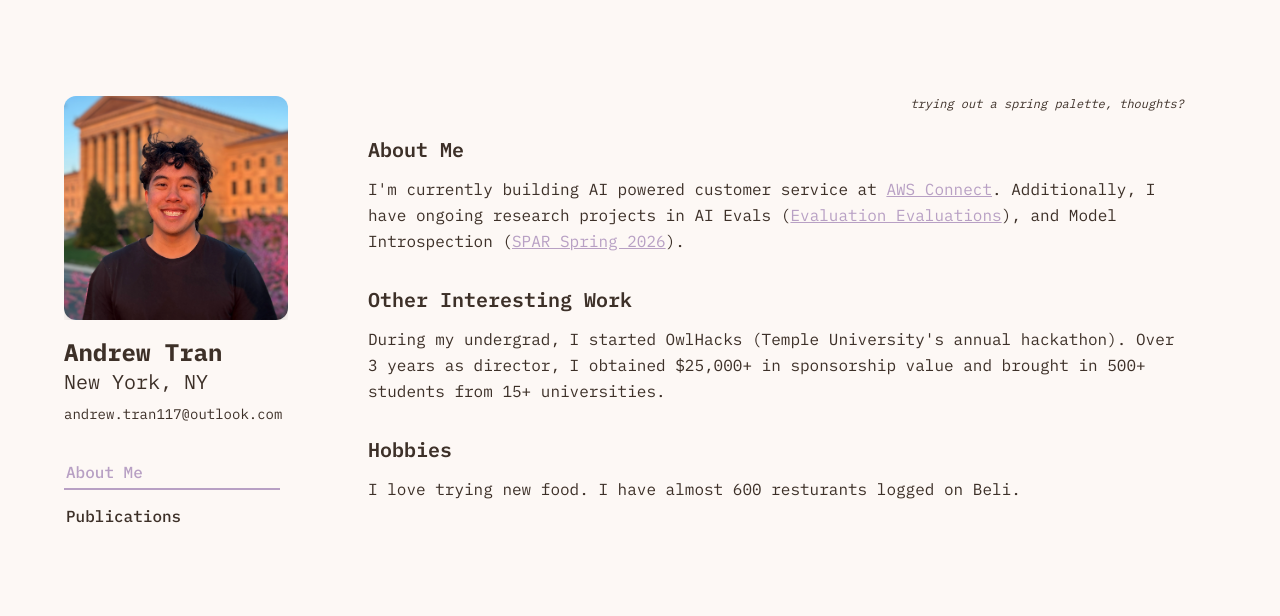
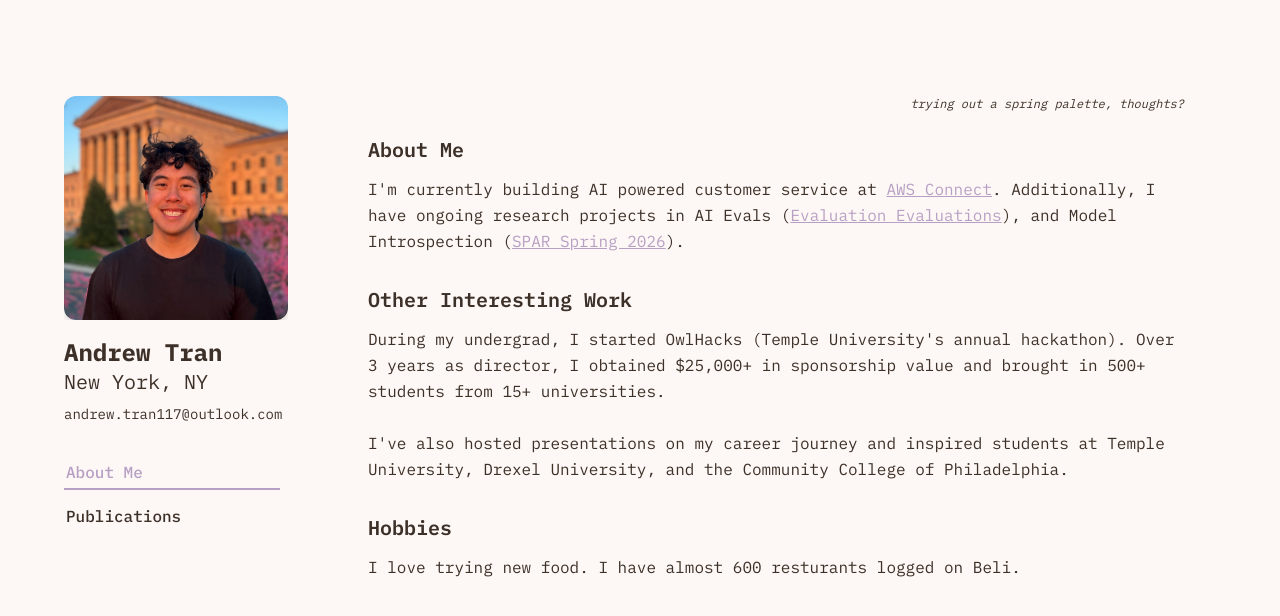
Before and after one commit to andrewtran117/andrewtran117.github.io, a Next.js app: page / in a window 1280 px wide. Shown: the top 616 px of the page. Built offline with nearby package versions, Linux system fonts and the light colour scheme.

Commit message:
Add presentations

```diff
--- a/app/page.tsx
+++ b/app/page.tsx
@@ -108,6 +108,9 @@ export default function Home() {
               <h2 className="text-xl font-semibold mb-3">Other Interesting Work</h2>
               <p className="text-base leading-relaxed mb-4">
                 During my undergrad, I started OwlHacks (Temple University's annual hackathon). Over 3 years as director, I obtained $25,000+ in sponsorship value and brought in 500+ students from 15+ universities.
+                <br></br>
+                <br></br>
+                I've also hosted presentations on my career journey and inspired students at Temple University, Drexel University, and the Community College of Philadelphia.
               </p>
             </div>
 
```
